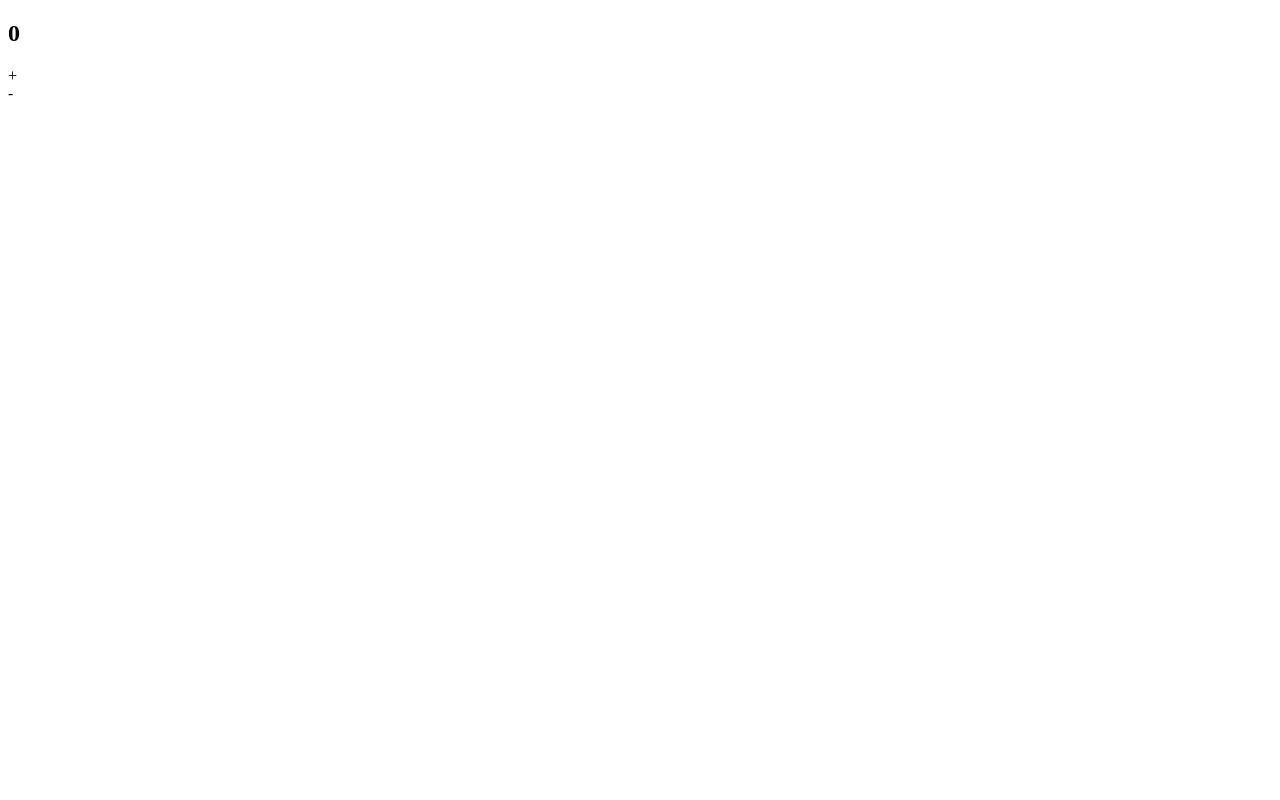
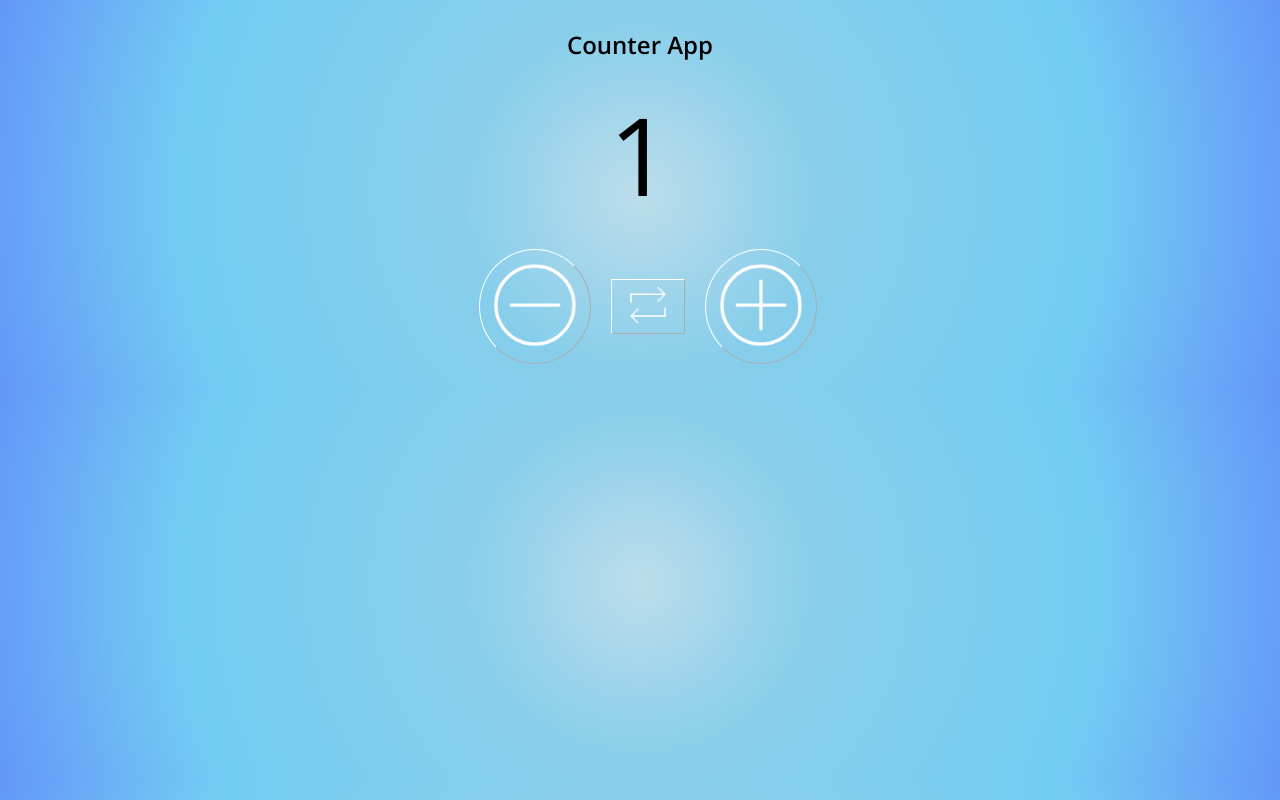
Before and after one commit to EugeneKoba/counter_app, a plain HTML site: page index.html in a window 1280 px wide. Drawn offline with nearby package versions, Linux system fonts and the light colour scheme.

Commit message:
Editing counter_app code HTML CSS Javascript
Edited counter_app files

```diff
--- a/index.css
+++ b/index.css
@@ -0,0 +1,52 @@
+body {
+    /* Sky-Blue Radial Background */
+    background: rgb(188,221,235);
+    background: radial-gradient(circle, rgba(188,221,235,1) 0%, rgba(135,206,235,1) 27%, rgba(115,205,242,1) 68%, rgba(99,151,249,1) 100%);
+    font-family: 'Open Sans', sans-serif; /* Open Sans Font */
+}
+
+#number-el {
+    width: 100%;
+    height: 150px;
+    display: flex;
+    justify-content: center;
+    text-align: center;
+}
+
+ #number-el h1 { /* Styling of the Number Counter */
+    font-size: 108px;
+    font-weight: 300;
+    margin: 0%;
+    padding: 0;
+    justify-content: center;
+    text-align: center;
+}
+
+#title-el h5 {
+    font-size: 24px;
+    font-weight: 600;
+    margin: 0%;
+    padding: 20px 0;
+    justify-content: center;
+    text-align: center;
+}
+
+#container { /* Container with plus & minus buttons */
+    min-width: 100vw;
+    height: 150px;
+    display: flex;
+    justify-content: center;
+    align-items: center;
+}
+
+#container button {
+    background-color: transparent;
+    border-width: 1px;
+    border-color: white;
+    padding: 5px;
+    margin: 10px;
+}
+
+#container #increment-btn, #container #decrement-btn {
+    border-radius: 100%;
+}
--- a/index.html
+++ b/index.html
@@ -2,17 +2,34 @@
 <html lang="en">
   <head>
     <link rel="stylesheet" type="text/css" href="index.css" />
+    <!-- Importing 'Open Sans' Font -->
+    <link rel="preconnect" href="https://fonts.googleapis.com" />
+    <link rel="preconnect" href="https://fonts.gstatic.com" crossorigin />
+    <link
+      href="https://fonts.googleapis.com/css2?family=Open+Sans:wght@300;400;500;600&display=swap"
+      rel="stylesheet"
+    />
     <meta charset="UTF-8" />
-    <title>BlackJack</title>
+    <title>Counter</title>
   </head>
   <body>
     <section id="main">
+      <div id="title-el">
+        <h5>Counter App</h5>
+      </div>
       <div id="number-el">
-        <h1>0</h1>
+        <h1>1</h1>
       </div>
-      <div id="counter-el">
-        <div id="increment-btn">+</div>
-        <div id="decrement-btn">-</div>
+      <div id="container">
+        <button id="increment-btn">
+          <img src="images/minus_icon.png" alt="minus_sign" height="100px" />
+        </button>
+        <button id="refresh-btn">
+          <img src="images/refresh_icon.png" alt="refresh_sign" height="40px" />
+        </button>
+        <button id="decrement-btn">
+          <img src="images/plus_icon.png" alt="plus_sign" height="100px" />
+        </button>
       </div>
     </section>
 
--- a/script.js
+++ b/script.js
@@ -0,0 +1,7 @@
+const counterEl = document.querySelector("#number-el")
+const incrementBtn = document.querySelector("#increment-btn")
+const decrementBtn = document.querySelector("#decrement-btn")
+const refreshBtn = document.getElementById("refresh-btn")
+
+
+console.log(counterEl)
```
Also changed, not shown: images/minus_icon.png (added), images/plus_icon.png (added), images/refresh_icon.png (added).
